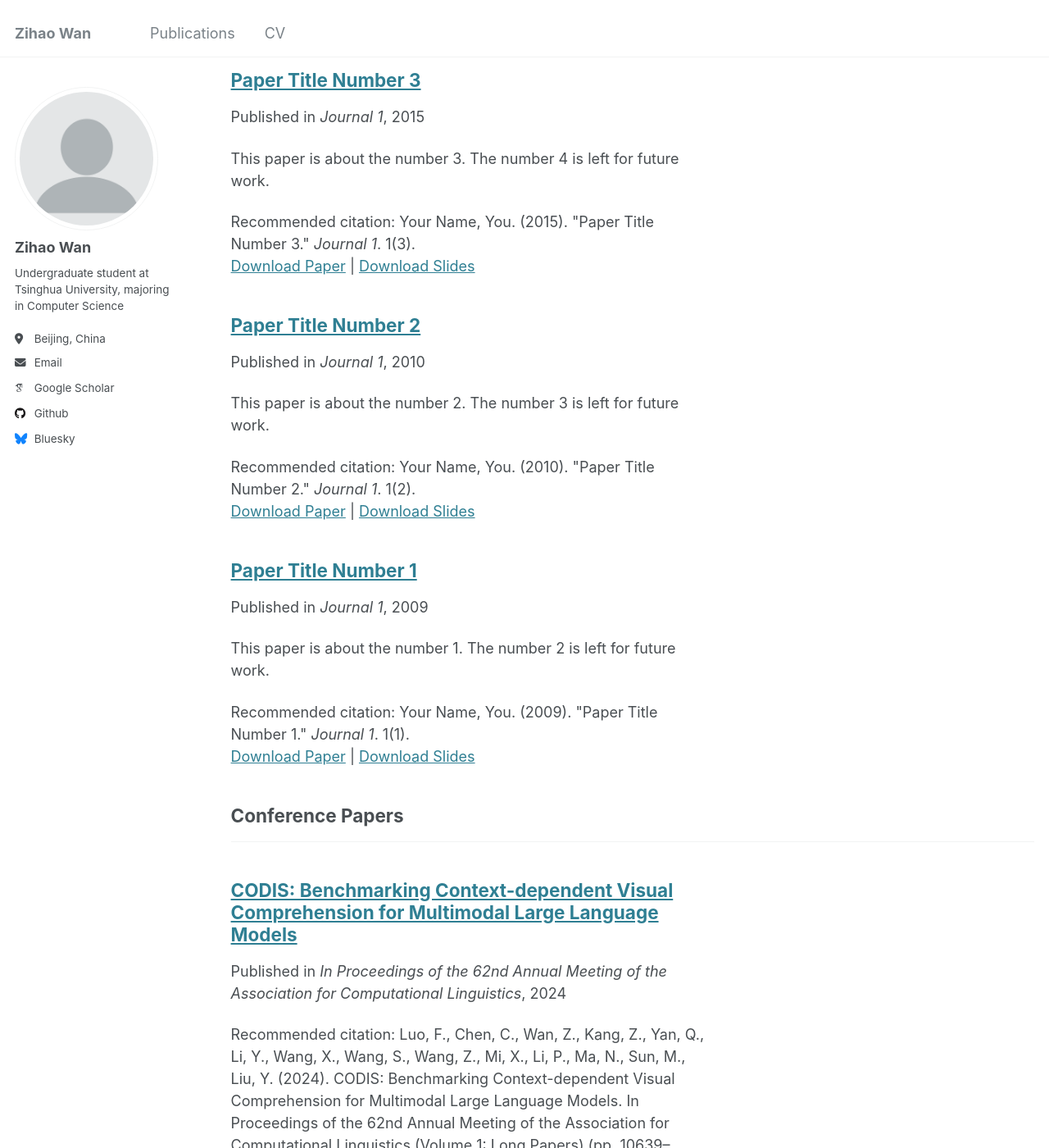
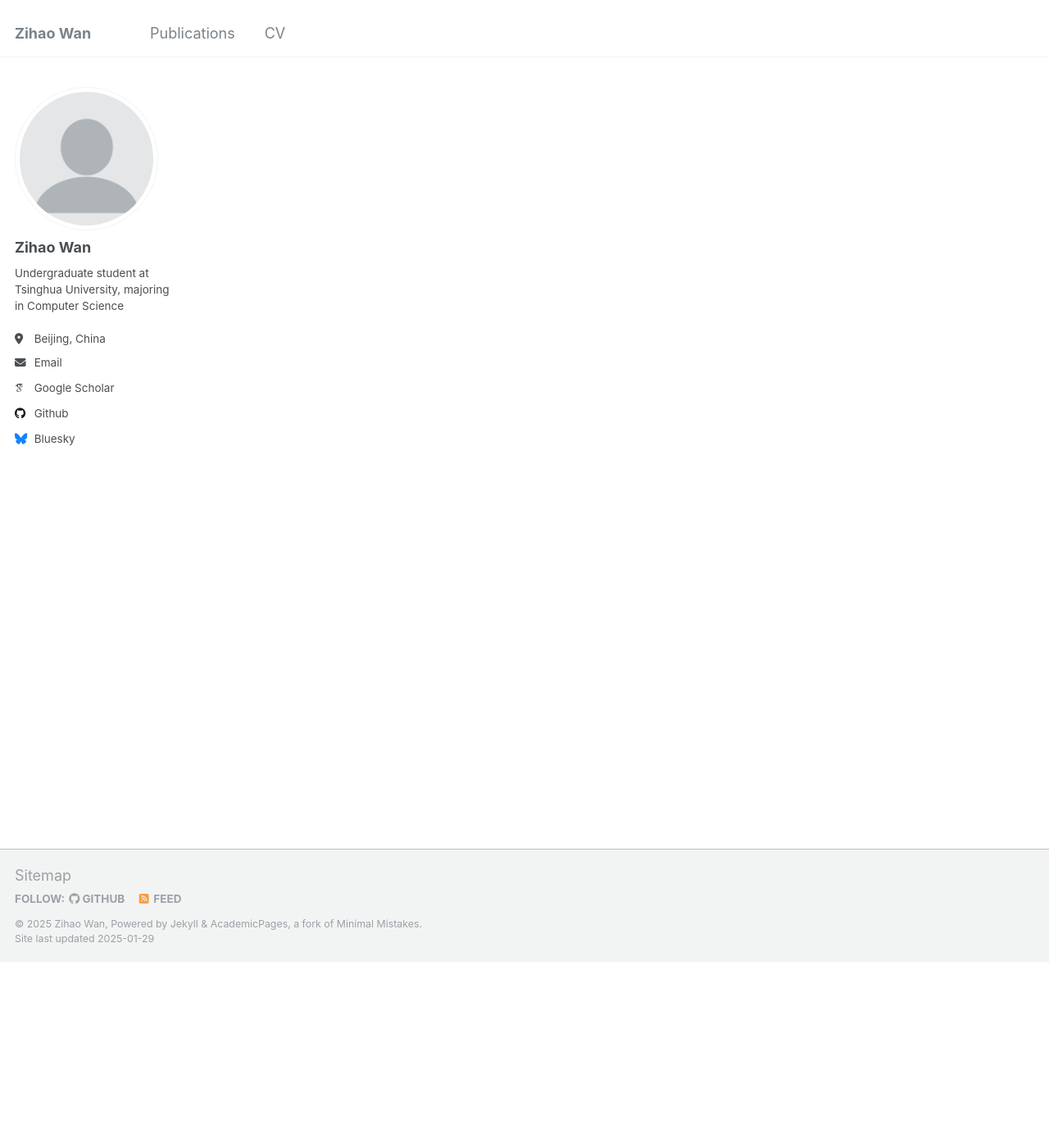
Before and after one commit to resi1ience/resi1ience.github.io, a Jekyll site: the page built from _pages/publications.html, in a window 1280 px wide and 1400 px high, scrolled down 227 px. Shown: the whole window at 82% size. Built offline with Jekyll 4.4.1, drawn with Linux system fonts in a browser that asks for light colours; some web fonts are replaced; a file with an impossible date is left out; some of the changed text lies outside the part shown.

Commit message:
update publication 2

```diff
--- a/_config.yml
+++ b/_config.yml
@@ -82,6 +82,8 @@ publication_category:
     title: 'Journal Articles'
   conferences:
     title: 'Conference Papers'
+  preprints:
+    title: 'Preprints'
 
 # Site Settings
 teaser                   :  # filename of teaser fallback teaser image placed in /images/, .e.g. "500x300.png"
--- a/_publications/2009-10-01-paper-title-number-1.md
+++ /dev/null
@@ -1,14 +0,0 @@
----
-title: "Paper Title Number 1"
-collection: publications
-category: manuscripts
-permalink: /publication/2009-10-01-paper-title-number-1
-excerpt: 'This paper is about the number 1. The number 2 is left for future work.'
-date: 2009-10-01
-venue: 'Journal 1'
-slidesurl: 'http://academicpages.github.io/files/slides1.pdf'
-paperurl: 'http://academicpages.github.io/files/paper1.pdf'
-citation: 'Your Name, You. (2009). &quot;Paper Title Number 1.&quot; <i>Journal 1</i>. 1(1).'
----
-
-The contents above will be part of a list of publications, if the user clicks the link for the publication than the contents of section will be rendered as a full page, allowing you to provide more information about the paper for the reader. When publications are displayed as a single page, the contents of the above "citation" field will automatically be included below this section in a smaller font.
--- a/_publications/2010-10-01-paper-title-number-2.md
+++ /dev/null
@@ -1,14 +0,0 @@
----
-title: "Paper Title Number 2"
-collection: publications
-category: manuscripts
-permalink: /publication/2010-10-01-paper-title-number-2
-excerpt: 'This paper is about the number 2. The number 3 is left for future work.'
-date: 2010-10-01
-venue: 'Journal 1'
-slidesurl: 'http://academicpages.github.io/files/slides2.pdf'
-paperurl: 'http://academicpages.github.io/files/paper2.pdf'
-citation: 'Your Name, You. (2010). &quot;Paper Title Number 2.&quot; <i>Journal 1</i>. 1(2).'
----
-
-The contents above will be part of a list of publications, if the user clicks the link for the publication than the contents of section will be rendered as a full page, allowing you to provide more information about the paper for the reader. When publications are displayed as a single page, the contents of the above "citation" field will automatically be included below this section in a smaller font.
--- a/_publications/2015-10-01-paper-title-number-3.md
+++ /dev/null
@@ -1,14 +0,0 @@
----
-title: "Paper Title Number 3"
-collection: publications
-category: manuscripts
-permalink: /publication/2015-10-01-paper-title-number-3
-excerpt: 'This paper is about the number 3. The number 4 is left for future work.'
-date: 2015-10-01
-venue: 'Journal 1'
-slidesurl: 'http://academicpages.github.io/files/slides3.pdf'
-paperurl: 'http://academicpages.github.io/files/paper3.pdf'
-citation: 'Your Name, You. (2015). &quot;Paper Title Number 3.&quot; <i>Journal 1</i>. 1(3).'
----
-
-The contents above will be part of a list of publications, if the user clicks the link for the publication than the contents of section will be rendered as a full page, allowing you to provide more information about the paper for the reader. When publications are displayed as a single page, the contents of the above "citation" field will automatically be included below this section in a smaller font.
--- a/_publications/2024-08-paper-1.md
+++ b/_publications/2024-08-paper-1.md
@@ -5,9 +5,8 @@ collection: publications
 category: conferences
 permalink: /publication/2024-08-paper-1
 excerpt: ''
-date: 2024-02-17
+date: 2024-08
 venue: 'In Proceedings of the 62nd Annual Meeting of the Association for Computational Linguistics'
 paperurl: 'https://aclanthology.org/2024.acl-long.573.pdf'
 citation: 'Luo, F., Chen, C., Wan, Z., Kang, Z., Yan, Q., Li, Y., Wang, X., Wang, S., Wang, Z., Mi, X., Li, P., Ma, N., Sun, M., Liu, Y. (2024). CODIS: Benchmarking Context-dependent Visual Comprehension for Multimodal Large Language Models. In Proceedings of the 62nd Annual Meeting of the Association for Computational Linguistics (Volume 1: Long Papers) (pp. 10639–10659). Bangkok, Thailand: Association for Computational Linguistics.'
 ---
-The contents above will be part of a list of publications, if the user clicks the link for the publication than the contents of section will be rendered as a full page, allowing you to provide more information about the paper for the reader. When publications are displayed as a single page, the contents of the above "citation" field will automatically be included below this section in a smaller font.
```
Also changed, not shown: _publications/2025-11-paper-1.md (added, +12 -0 lines).
